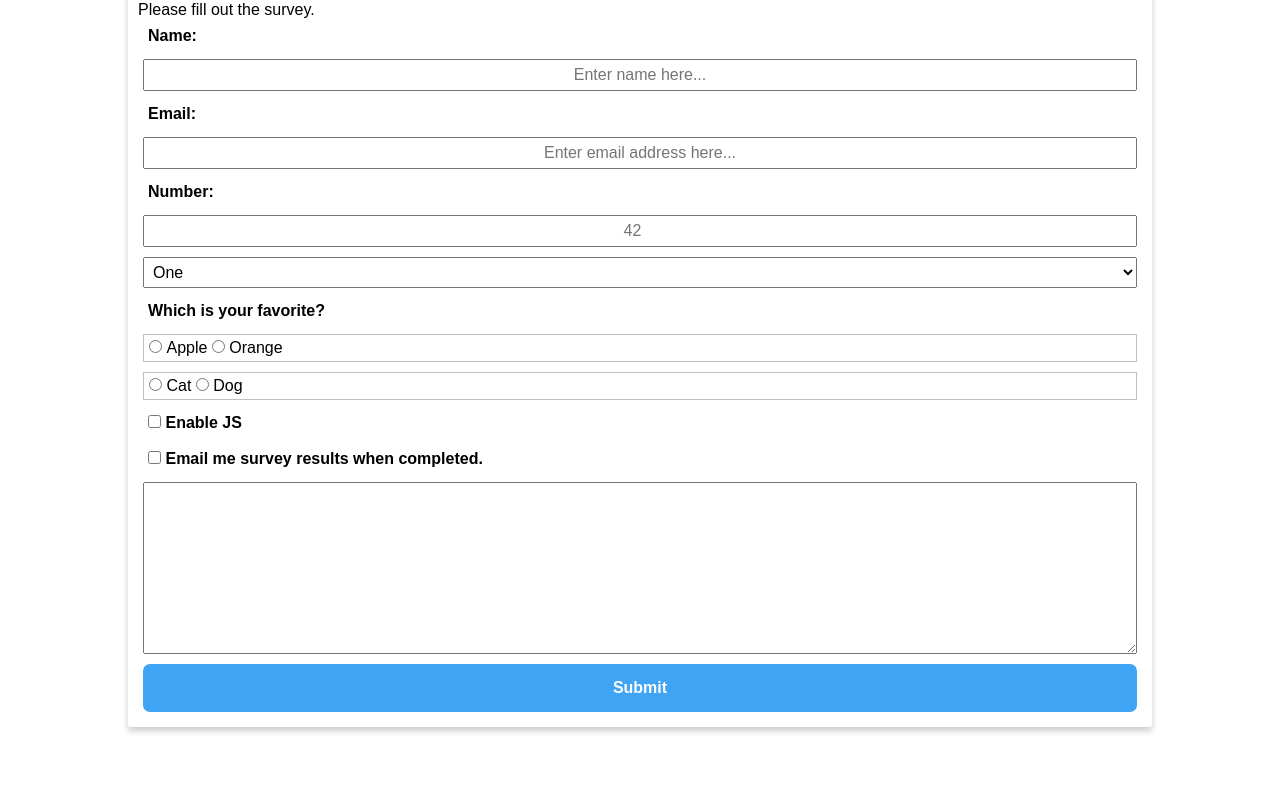
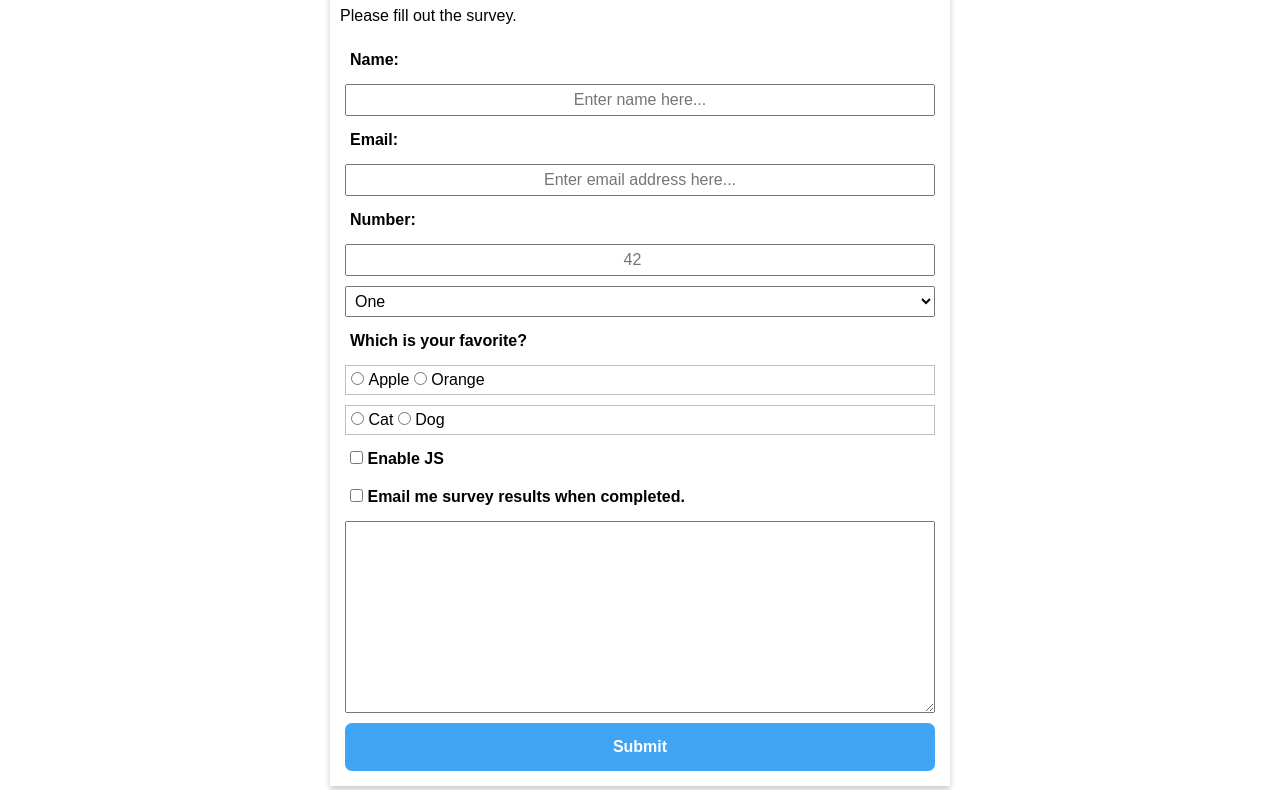
Before and after one commit to rad-hombre/survey-form, a website: page index.html in a window 1280 px wide. Shown: the part 169-959 px from the top of the page. Drawn offline with Linux system fonts and the light colour scheme.

Commit message:
Organize css; remove footer

```diff
--- a/css/style.css
+++ b/css/style.css
@@ -1,41 +1,12 @@
-/* Can style when email invalid */
-
-/*#email:invalid {
-  font-size: 3em;
-  color: red;
-}
-*/
-
 main {
   box-shadow: 0 4px 6px 0 hsla(0, 0%, 0%, 0.2);
   padding: 10px;
   border-radius: 2px;
   border-top: 6px solid #40a4f4;
-}
-
-input[type="submit"] {
-  background-color: #40a4f4;
-  color: white;
-  border-radius: 7px;
-  border: 10px solid #40a4f4;
-  font-weight: 600;
-}
-
-main,
-footer {
   width: 80vw;
+  max-width: 600px;
   margin: 10vh auto;
 }
-
-/* Inset box shadow? */
-
-/* input {
-  background: hsl(0, 0%, 97%);
-
-  box-shadow: inset 2px 4px hsla(0, 0%, 0%, 0.28);
-  box-shadow: 2px 4px  hsla(0, 0%, 0%, 0.28);  COOl
-}
-*/
 
 label {
   font-weight: 700;
@@ -43,10 +14,6 @@ label {
 
 fieldset label {
   font-weight: 500;
-}
-
-footer {
-  text-align: right;
 }
 
 form {
@@ -60,6 +27,24 @@ form > * {
   padding: 5px;
 }
 
+input[type="submit"] {
+  background-color: #40a4f4;
+  color: white;
+  border-radius: 7px;
+  border: 10px solid #40a4f4;
+  font-weight: 600;
+}
+
+/* input[type="text"] {
+  background-color: #bada55;
+} */
+
+/* Can style when email invalid */
+/* #email:invalid {
+  font-size: 3em;
+  color: red;
+} */
+
 @media (min-width: 1000px) {
   #name::placeholder {
     text-align: center;
--- a/index.html
+++ b/index.html
@@ -1,28 +1,26 @@
-<!doctype html>
+<!DOCTYPE html>
 
 <html lang="en">
+  <head>
+    <meta charset="utf-8" />
+    <title>Survey Form</title>
+    <meta name="viewport" content="width=device-width, initial-scale=1" />
 
-<head>
-  <meta charset="utf-8">
-  <title>Survey Form</title>
-  <meta name="viewport" content="width=device-width, initial-scale=1">
+    <meta charset="utf-8" />
+    <meta http-equiv="x-ua-compatible" content="ie=edge" />
 
-
-  <meta charset="utf-8">
-  <meta http-equiv="x-ua-compatible" content="ie=edge">
-
-  <meta name="description" content="Blank Site">
-  <meta name="author" content="Matthew Orndoff">
+    <meta name="description" content="Blank Site" />
+    <meta name="author" content="Matthew Orndoff" />
 
     <!-- CSS -->
-  <link rel="stylesheet" href="css/reset.css">
-  <link rel="stylesheet" href="css/normalize.css">
-  <link rel="stylesheet" href="css/style.css?v=1.0">
+    <!-- <link rel="stylesheet" href="css/reset.css" /> -->
+    <link rel="stylesheet" href="css/normalize.css" />
+    <!-- <link rel="stylesheet" href="css/normalize-v8.0.1/normalize.css" /> -->
+    <link rel="stylesheet" href="css/morndoff.css" />
+    <link rel="stylesheet" href="css/style.css" />
 
     <!-- JS -->
     <script src="js/script.js"></script>
-
-
 
     <!--[if lt IE 9]>
       <script src="http://html5shiv.googlecode.com/svn/trunk/html5.js"></script>
@@ -30,26 +28,41 @@
   </head>
 
   <body>
-
     <header>
       <nav></nav>
     </header>
 
     <main>
-
       <h1 id="title">Survey Form</h1>
       <p id="description">Please fill out the survey.</p>
 
       <form action="" id="survey-form">
-
         <label for="name" id="name-label">Name:</label>
-      <input type="text" id="name" placeholder="Enter name here..." required>
+        <input
+          type="text"
+          id="name"
+          placeholder="Enter name here..."
+          required
+        />
 
         <label for="email" id="email-label">Email:</label>
-      <input type="email" id="email" placeholder="Enter email address here..." pattern="^[^@\s]+@[^@\s]+\.[^@\s]+$" required>
+        <input
+          type="email"
+          id="email"
+          placeholder="Enter email address here..."
+          pattern="^[^@\s]+@[^@\s]+\.[^@\s]+$"
+          required
+        />
 
         <label for="number" id="number-label">Number:</label>
-      <input type="number" name="" id="number" min="0" max="100" placeholder="42">
+        <input
+          type="number"
+          name=""
+          id="number"
+          min="0"
+          max="100"
+          placeholder="42"
+        />
 
         <!-- Dropdown  -->
         <select name="" id="dropdown">
@@ -61,39 +74,57 @@
         <!-- Radio Buttons  -->
         <label for="group1">Which is your favorite?</label>
         <fieldset id="group1">
-        <input type="radio" value="Apple" name="group1"> <label for="Apple">Apple</label>
-        <input type="radio" value="Orange" name="group1"> <label for="Orange">Orange</label>
+          <input type="radio" value="Apple" name="group1" />
+          <label for="Apple">Apple</label>
+          <input type="radio" value="Orange" name="group1" />
+          <label for="Orange">Orange</label>
         </fieldset>
         <fieldset id="group2">
-        <input type="radio" value="Cat" name="group2"> <label for="Cat">Cat</label>
-        <input type="radio" value="Dog" name="group2"> <label for="Dog">Dog</label>
+          <input type="radio" value="Cat" name="group2" />
+          <label for="Cat">Cat</label>
+          <input type="radio" value="Dog" name="group2" />
+          <label for="Dog">Dog</label>
         </fieldset>
 
         <!-- Checkboxes -->
         <div>
-        <input type="checkbox" name="Enable JS" value="enable-js" id="enable-js"> <label for="enable-js">Enable JS</label>
+          <input
+            type="checkbox"
+            name="Enable JS"
+            value="enable-js"
+            id="enable-js"
+          />
+          <label for="enable-js">Enable JS</label>
         </div>
         <div>
-        <input type="checkbox" name="send-survey" value="send-survey" id="send-survey"> <label for="send-survey">Email me
-          survey results when completed.</label>
+          <input
+            type="checkbox"
+            name="send-survey"
+            value="send-survey"
+            id="send-survey"
+          />
+          <label for="send-survey"
+            >Email me survey results when completed.</label
+          >
         </div>
 
         <!-- Additional Comments -->
-      <textarea name="additional-comments" id="additional-comments" cols="30" rows="10"></textarea>
+        <textarea
+          name="additional-comments"
+          id="additional-comments"
+          cols="30"
+          rows="10"
+        ></textarea>
 
         <!-- Submit button -->
-      <input type="submit" value="Submit" id="submit">
-
-
+        <input type="submit" value="Submit" id="submit" />
       </form>
 
-
+      <!-- <div>Survey Form &copy; 2019 Matthew Orndoff</div> -->
     </main>
 
-  <footer>Survey Form &copy; 2019 Matthew Orndoff  </footer>
+    <footer></footer>
 
     <script src="https://cdn.freecodecamp.org/testable-projects-fcc/v1/bundle.js"></script>
-
   </body>
-
 </html>
```
Lines whose indentation alone changed are shown as unchanged.
